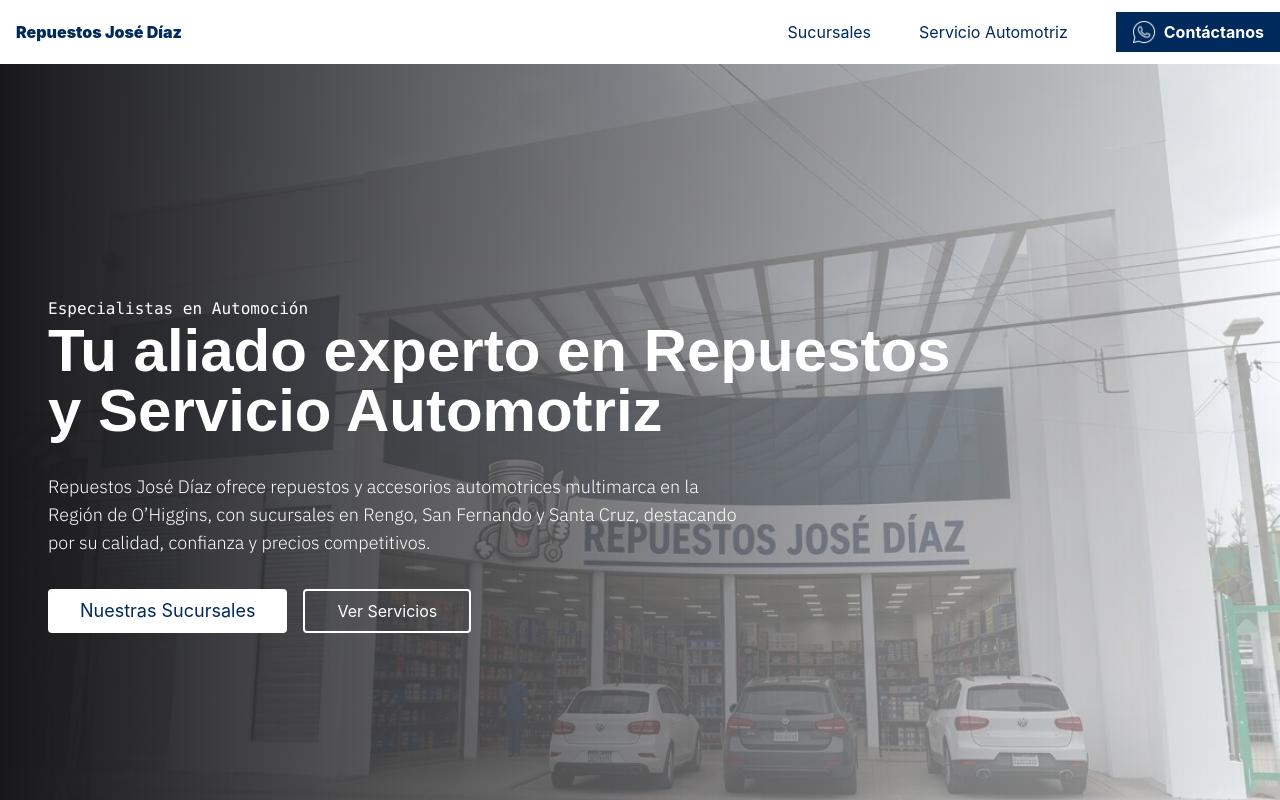
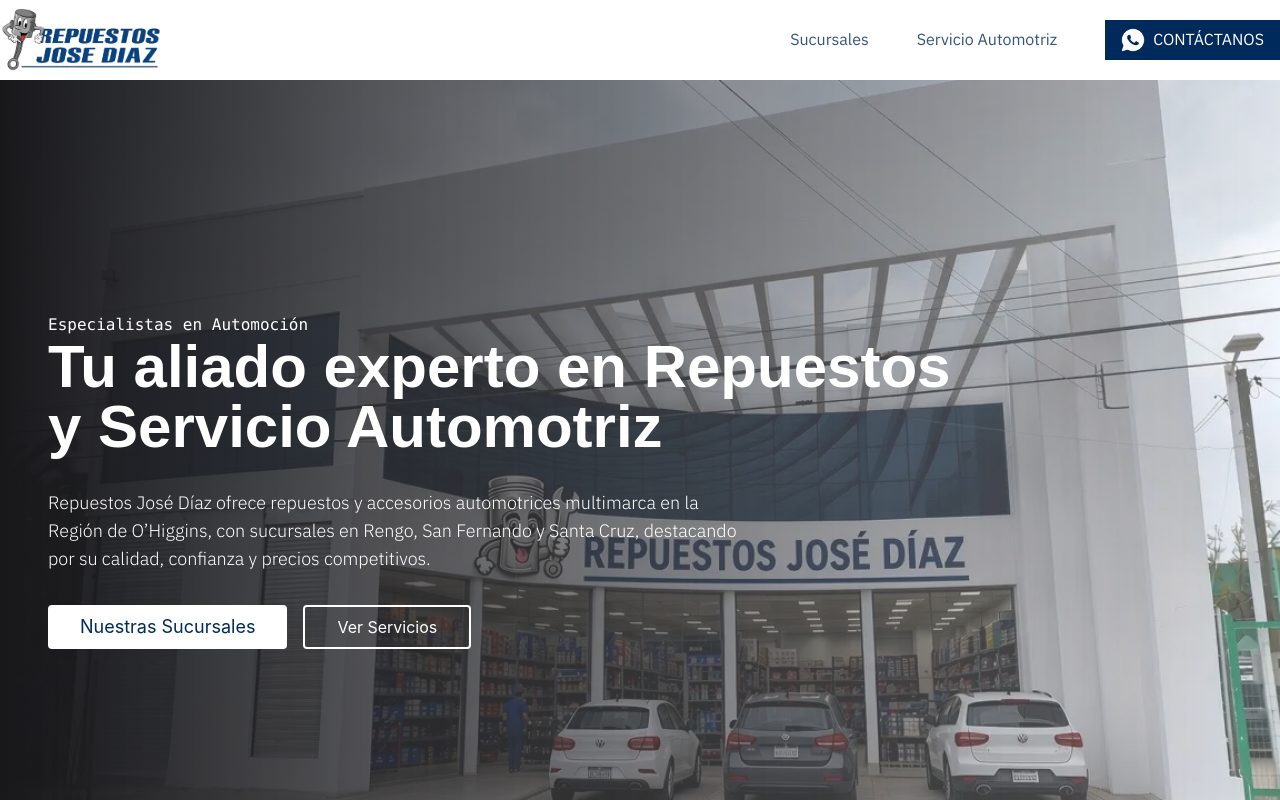
Before and after one commit to patrwan/repuestos-diaz-e-commerce, an Angular app: page / in a window 1280 px wide. Shown: the top 800 px of the page. Built offline with nearby package versions, Linux system fonts and the light colour scheme; a web font is replaced by a local one.

Commit message:
change: header styles

```diff
--- a/src/app/features/home/components/hero/hero.html
+++ b/src/app/features/home/components/hero/hero.html
@@ -1,7 +1,7 @@
 <section class="relative w-full min-h-[90vh] lg:min-h-screen flex items-center bg-inverse-surface overflow-hidden">
 
     <div class="absolute inset-0 z-0">
-        <img src="hero.webp" alt="" class="w-full h-full object-cover opacity-40 mix-blend-overlay">
+        <img src="hero.webp" alt="" class="w-full h-full object-cover opacity-70 mix-blend-overlay">
         <div class="absolute inset-0 bg-gradient-to-r from-zinc-900 via-inverse-surface/80 to-transparent"></div>
     </div>
     <div class="relative z-10 w-full  lg:w-full px-12 text-white space-y-8">
--- a/src/app/layouts/header/header.html
+++ b/src/app/layouts/header/header.html
@@ -1,11 +1,11 @@
-<header class="bg-white flex h-16 container mx-auto items-center">
-    <h2 class="text-primary font-black mx-4">Repuestos José Díaz</h2>
+<header class="bg-white flex h-20 container mx-auto items-center font-ibm">
+    <img src="logo.webp" alt="" class="w-40">
     <nav class="ml-auto">
-        <ul class="hidden lg:flex space-x-12 text-primary items-center">
-            <li>Sucursales</li>
-            <li>Servicio Automotriz</li>
+        <ul class="hidden lg:flex space-x-12 text-primary/80 items-center">
+            <li class="hover:text-blue-600  hover:underline underline-offset-10 cursor-pointer">Sucursales</li>
+            <li class="hover:text-blue-600 hover:underline underline-offset-10 cursor-pointer">Servicio Automotriz</li>
             <!-- <li>Repuestos</li> -->
-            <li class="py-2 px-4 bg-primary text-white font-bold flex space-x-2">
+            <li class="py-2 px-4 bg-primary text-white  flex space-x-2 hover:bg-blue-400 cursor-pointer uppercase">
                 <img src="icons/whatsapp.png" alt="" class="w-6">
                 <span>Contáctanos</span>
             </li>
```
Also changed, not shown: public/icons/whatsapp.png, public/logo.webp (added).
